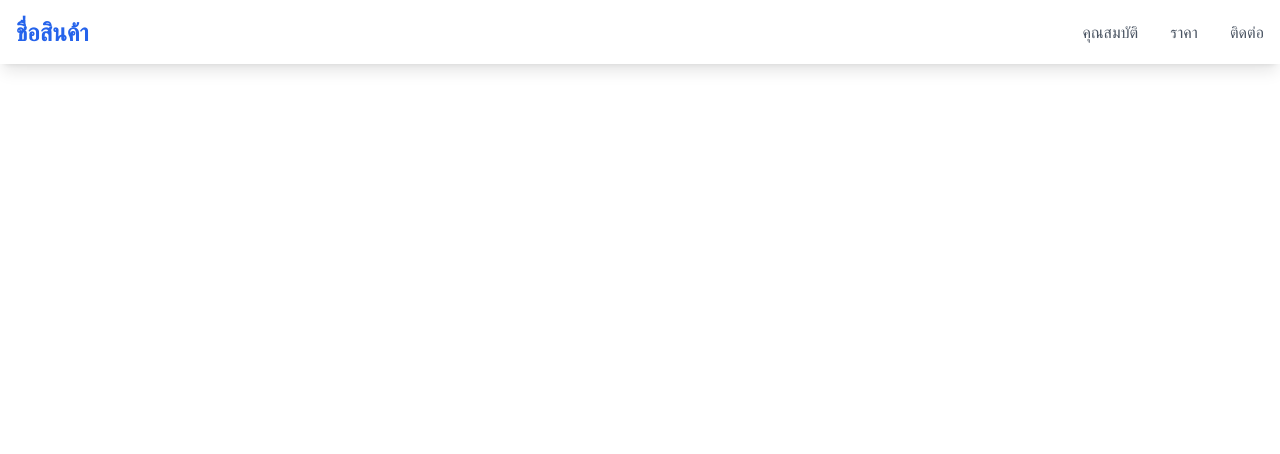
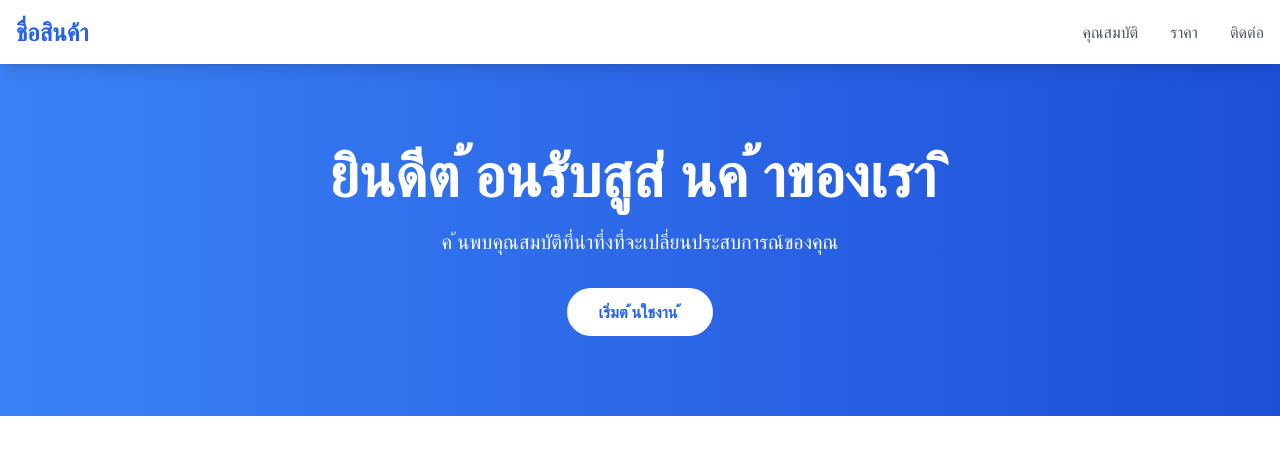
Before and after one commit to Anakorn162/product-landing-page, a plain HTML site: page index.html in a window 1280 px wide. Drawn offline with nearby package versions, Linux system fonts and the light colour scheme.

Commit message:
เพิ่มสวน ่ Hero และปุ่ มเรียกให ้ดําเนินการ

```diff
--- a/index.html
+++ b/index.html
@@ -34,3 +34,21 @@
     </div>
     </nav>
    </header>
+   <main class="pt-16">
+    <section class="bg-gradient-to-r from-blue-500 to-blue-700 text-white py-20">
+    <div class="container mx-auto px-4">
+    <div class="flex flex-col items-center text-center">
+    <h1 class="text-4xl md:text-6xl font-bold mb-6">
+    ยินดีต ้อนรับสูส่ นค ้าของเรา ิ
+    </h1>
+    <p class="text-xl mb-8 max-w-2xl">
+    ค ้นพบคุณสมบัติที่น่าทึ่งที่จะเปลี่ยนประสบการณ์ของคุณ
+    </p>
+    <button class="bg-white text-blue-600 px-8 py-3 rounded-full font-semibold hover:bg-blue-50 tra
+   nsition-colors">
+    เริ่มต ้นใชงาน ้
+    </button>
+    </div>
+    </div>
+    </section>
+   </main>
```
